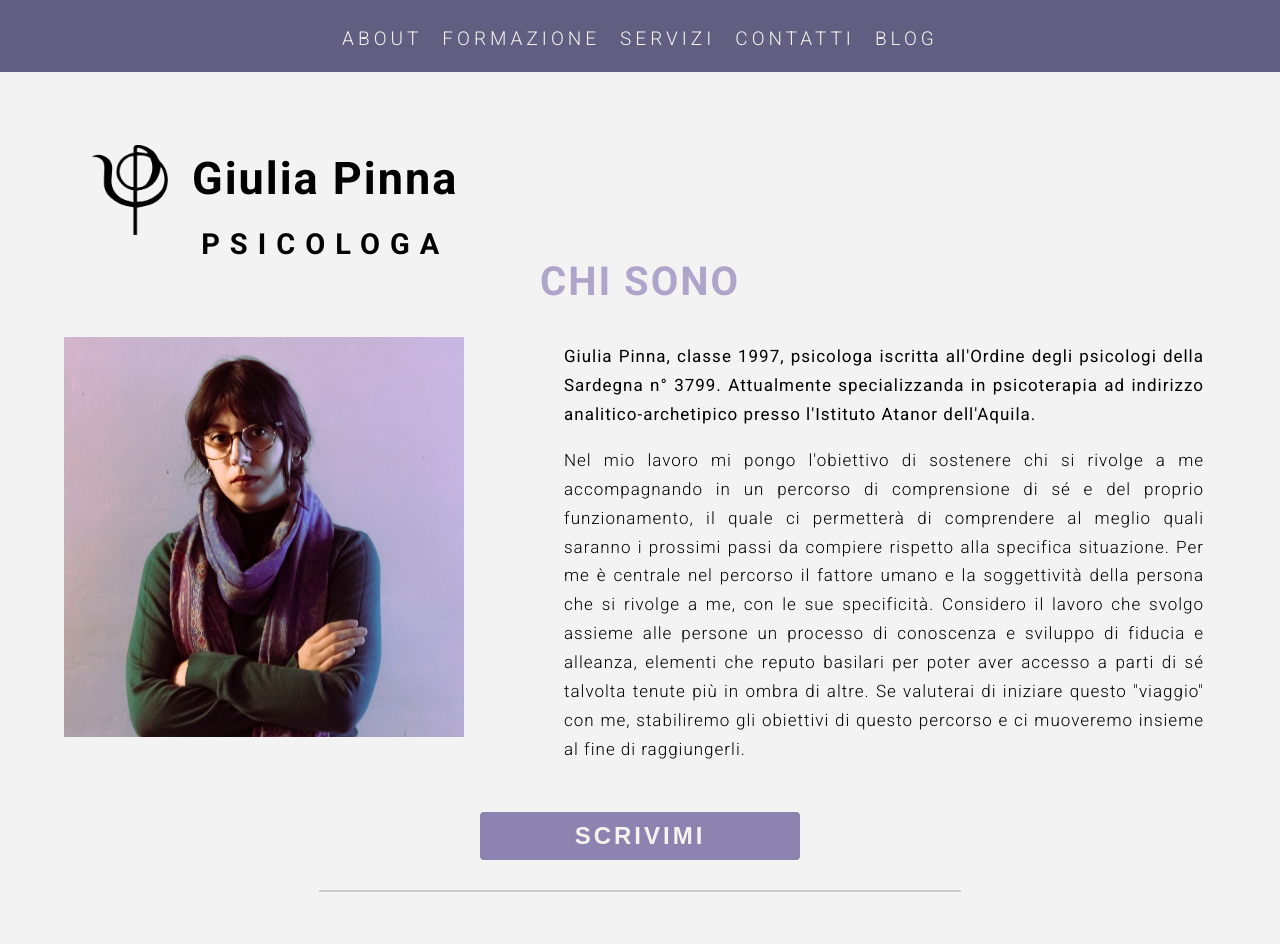
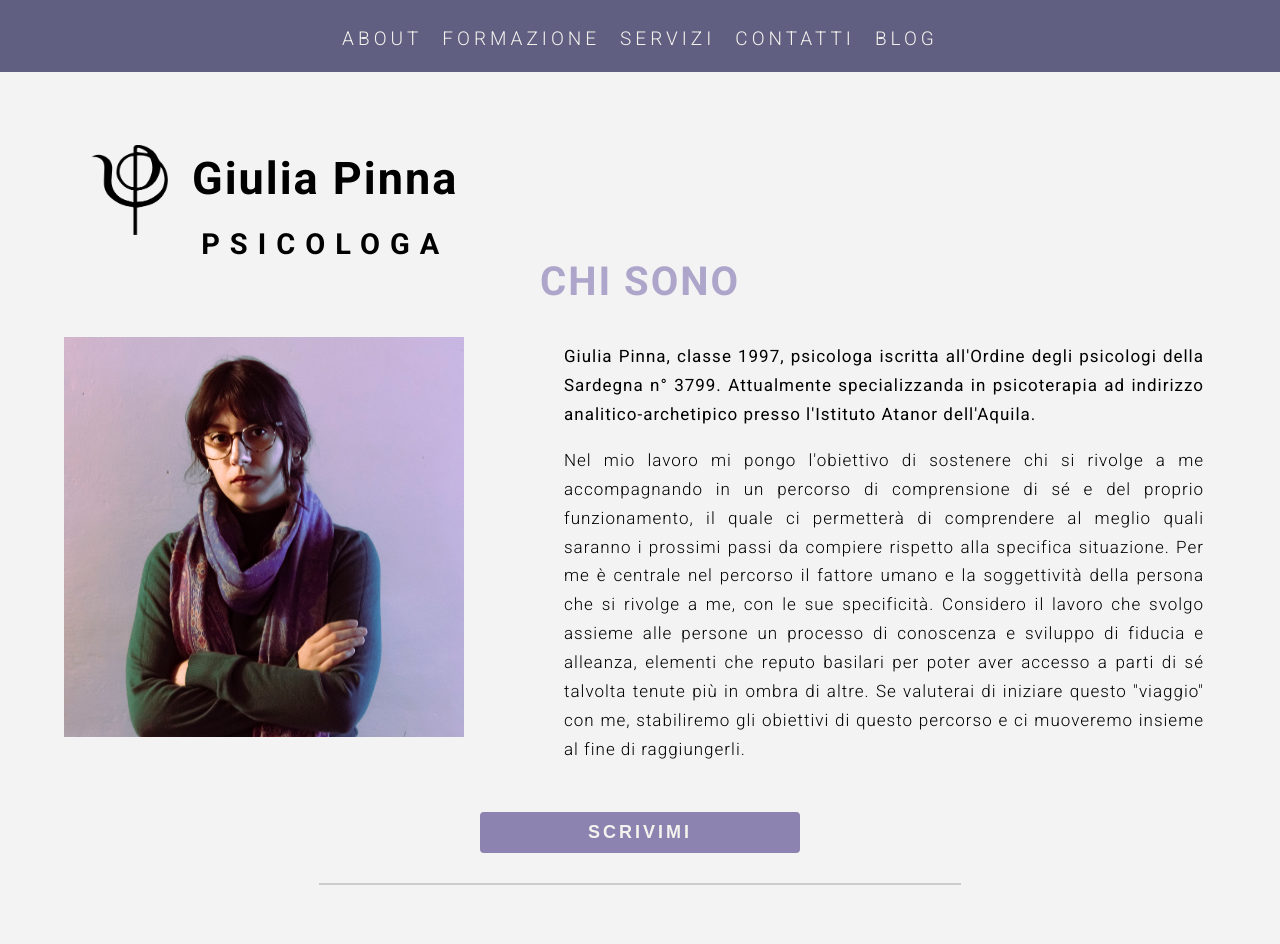
Before and after one commit to stynoap/sitopsy-React, a React (Create React App) app: page / in a window 1280 px wide. Shown: the top 944 px of the page. Built offline with nearby package versions, Linux system fonts and the light colour scheme.

Commit message:
modifica font size pulsanti

```diff
--- a/src/Components/About/About.css
+++ b/src/Components/About/About.css
@@ -55,7 +55,7 @@ h2{
 .scrivimi {
     background-color: #8c83b0;
     padding: 10px 20px;
-    font-size:x-large;
+    font-size:large;
     border: none;
     border-radius: 4px;
     cursor: pointer;
--- a/src/Components/Scrivimi/Scrivimi.css
+++ b/src/Components/Scrivimi/Scrivimi.css
@@ -32,7 +32,7 @@
 
 
   .contact-form button {
-    font-size: x-large;
+    font-size: large;
     background-color: #7b6f67;
     background-color: #8c83b0;
     color: #fff;
```
